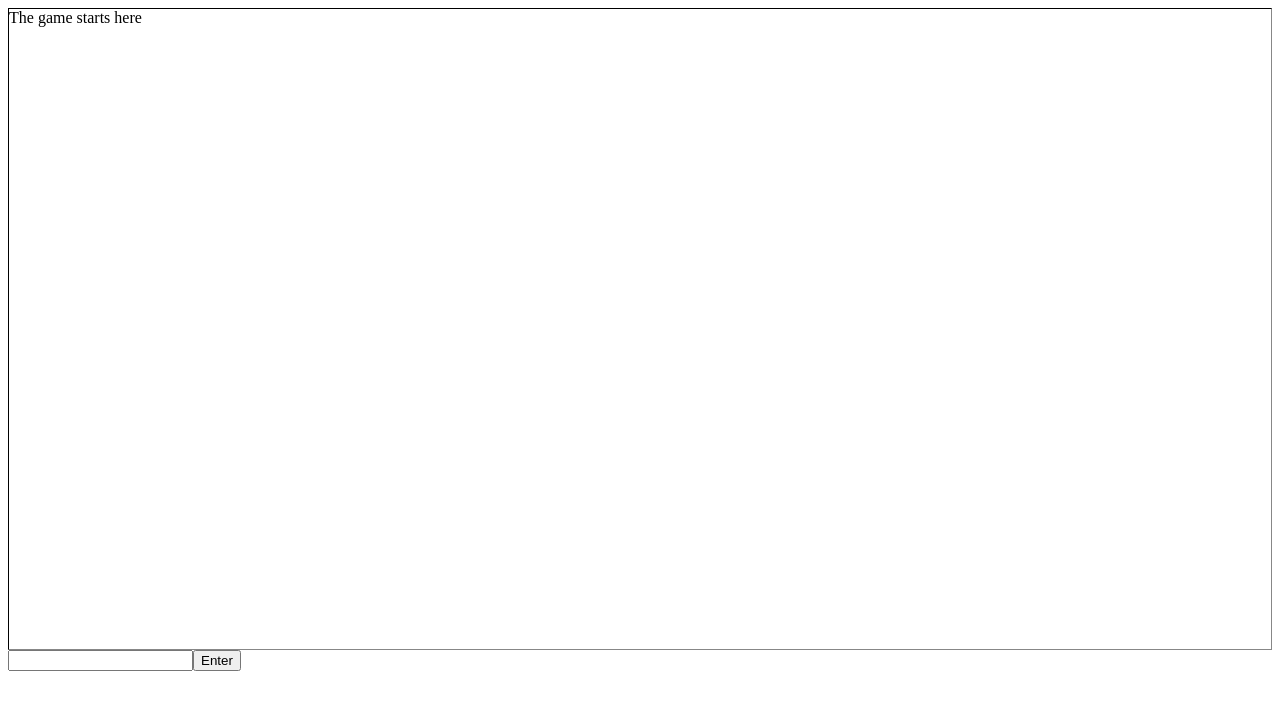
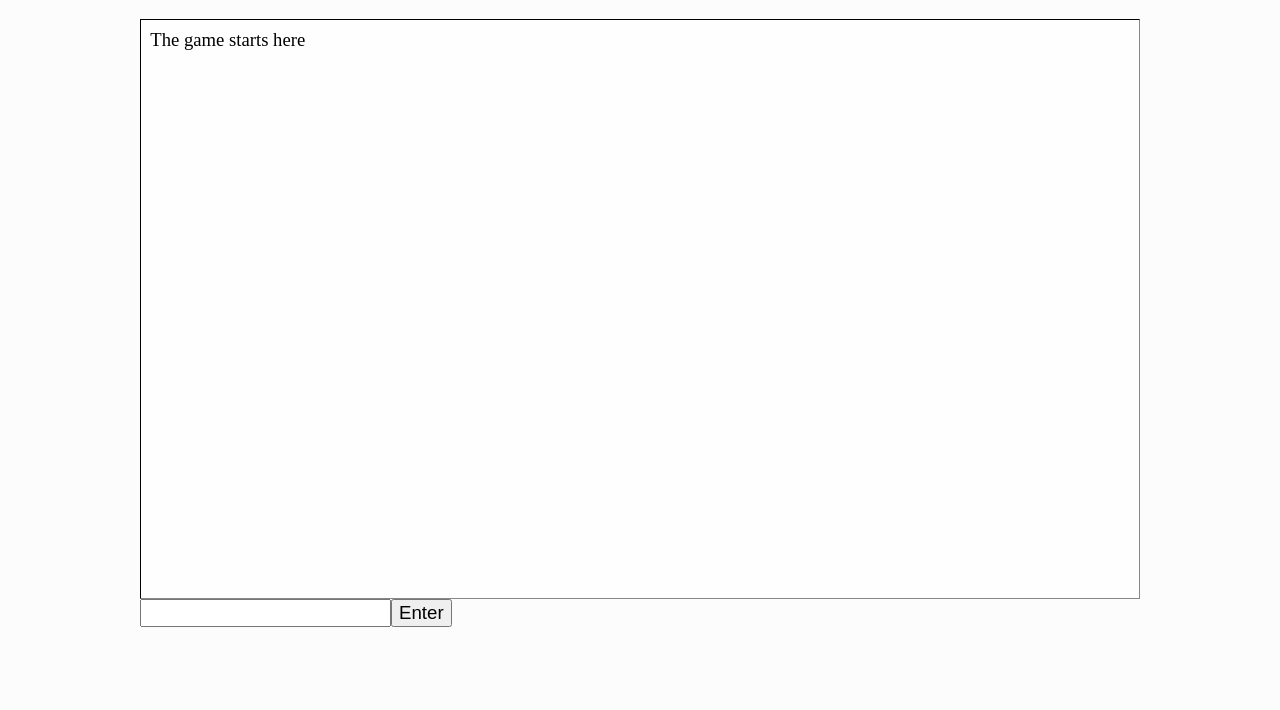
Before and after one commit to BlurpleCat/tkamcourtgame, a website built with webpack: page public/index.html in a window 1280 px wide. Built offline with nearby package versions, Linux system fonts and the light colour scheme.

Commit message:
Style fixups

```diff
--- a/public/index.html
+++ b/public/index.html
@@ -5,11 +5,25 @@
   <title>Hi</title>
   <script src="./index.js"></script>
   <style>
+    html, body {
+      font-size: 14pt;
+      background-color: #FCFCFC
+    }
+    input {
+      font-size: 14pt;
+    }
+    body {
+      max-width: 1000px;
+      margin: auto;
+      padding: 1em;
+    }
     div#output {
-      height: 80vh;
+      height: 70vh;
       border: 1px inset #333;
       white-space: pre-wrap;
+      padding: 0.5em;
       overflow: auto;
+      background-color: #FEFEFE;
     }
   </style>
 </head>
```
